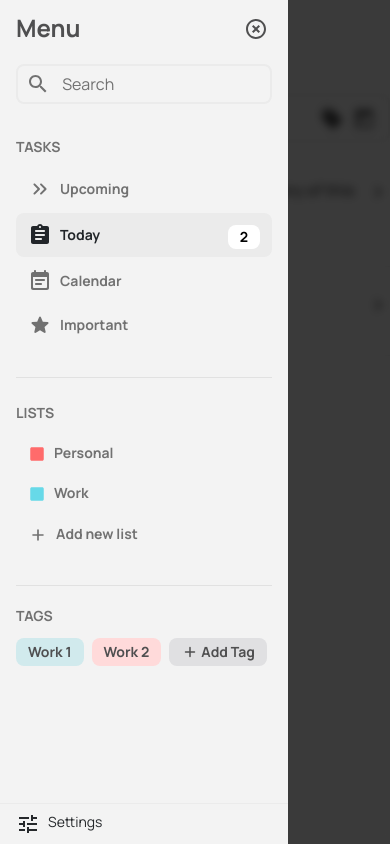
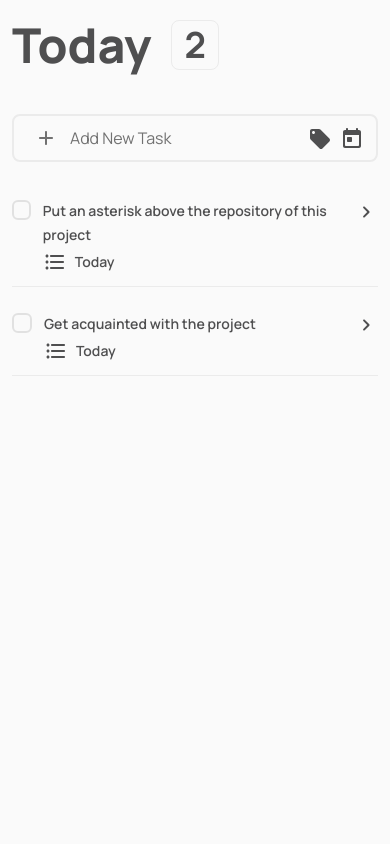
Before and after one commit to Zaccal/ToDo-App, a React (Vite) app: page /application in a window 390 px wide. Built offline with nearby package versions, Linux system fonts and the light colour scheme.

Commit message:
fixed bug with chip ui

```diff
--- a/src/UI/Chip/Chip.tsx
+++ b/src/UI/Chip/Chip.tsx
@@ -1,5 +1,6 @@
 import CloseIcon from "@mui/icons-material/Close";
 import { darkenColor } from "../../utils/utils";
+import { useLocalStorageContext } from "../../Providers/LocalStorageProvider/LocalStorageProvider";
 
 interface IChip {
     name: string;
@@ -11,8 +12,8 @@ interface IChip {
 }
 
 const Chip = ({name, color, onRemoveButton, className, onClick, closeButton = true}: IChip) => {
-    const isDarkMode = document.querySelector('body')?.className === 'dark' ? true : false
-
+    const {settingsStore} = useLocalStorageContext()
+    const isDarkMode = settingsStore.theme === 'dark' ? true : false
 
     return (
         <div
--- a/src/UI/TaskDetails/TaskDetails.tsx
+++ b/src/UI/TaskDetails/TaskDetails.tsx
@@ -15,18 +15,16 @@ const TaskDetails = ({date, subtasksCount, fromList, defualtListColor, className
 
     return (
         <div
-            className={`${classes.taskDetails} ${
-                className || ""
-            } flex justify-between items-center h-5`}
+            className={`${classes.taskDetails} flex ${className || ''} justify-between items-center h-5`}
         >
             {date && (
-                <div className="dark:text-white flex items-center text-sm px-3">
+                <div className="mt-[4px] dark:text-white flex items-center text-sm px-3">
                     <EventBusyRoundedIcon className="dark:text-gray-500" />
                     <span className="ml-2">{date}</span>
                 </div>
             )}
             {subtasksCount > 0 ? (
-                <div className="dark:text-white flex items-center text-sm px-3">
+                <div className="dark:text-white mt-[4px] flex items-center text-sm px-3">
                     <div className="bg-mute px-3 py-[1px] dark:bg-gray-500 rounded-lg">
                         {subtasksCount}
                     </div>
@@ -34,7 +32,7 @@ const TaskDetails = ({date, subtasksCount, fromList, defualtListColor, className
                 </div>
             ) : undefined}
             {fromList ? (
-                <div className="dark:text-white flex items-center text-sm px-3 mt-0">
+                <div className="dark:text-white mt-[4px] flex items-center text-sm px-3">
                     {defualtListColor ? (
                         <div
                             style={{ backgroundColor: defualtListColor }}
--- a/src/components/Task/Task.tsx
+++ b/src/components/Task/Task.tsx
@@ -16,16 +16,12 @@ const Task = ({name, date, fromList, isDone, subtasksCount, id, setIsDone}: ITas
     return (
         <div className="flex justify-between items-start py-4 text-md font-md border-b-[1px] border-mute">
             <div className="flex items-start">
-                <Checkbox
-                    className="mr-3 mt-1"
-                    checked={isDone}
-                    setCheck={setIsDone}
-                />
-                <div className="flex flex-col justify-start items-start">
+                <Checkbox className="mt-[6px]" checked={isDone} setCheck={setIsDone} />
+                <div className="flex pl-3 flex-col justify-start items-start">
                   <div className={`CheckboxText ${isDone ? "CheckboxChekedText" : ""}`}>
-                    <span className="block">{name}</span>
+                    <span className="text-sm md:text-[15px]">{name}</span>
                   </div>
-                  <TaskDetails className="mt-[7px]" date={date} subtasksCount={subtasksCount} fromList={fromList} />
+                  <TaskDetails className="mt-3 md:mt-[7px]" date={date} subtasksCount={subtasksCount} fromList={fromList} />
                 </div>
             </div>
             <div className="cursor-pointer">
--- a/src/index.css
+++ b/src/index.css
@@ -73,7 +73,7 @@
     }
 
     .Checkbox {
-        @apply  w-5 h-5 transition-all flex justify-center items-center cursor-pointer rounded-md border-2 border-muteDark;
+        @apply w-5 h-5 transition-all flex justify-center items-center cursor-pointer rounded-md border-2 border-muteDark;
     }
 
     .CheckboxText {
--- a/src/modules/Clipboard/Clipboard.tsx
+++ b/src/modules/Clipboard/Clipboard.tsx
@@ -4,7 +4,7 @@ import TasksListRender from "../../components/TasksListRender/TasksListRender";
 
 const Clipboard = () => {
   return (
-    <div>
+    <div className="px-3 py-5 lg:px-0 lg:py-0">
       <ClipboardListTitle className="mb-11"/>
       <AddNewTaskInput />
       <TasksListRender />
--- a/src/modules/Sidebar/Sidebar.tsx
+++ b/src/modules/Sidebar/Sidebar.tsx
@@ -36,7 +36,7 @@ const Sidebar = () => {
     }
 
     return (
-        <BarContainer isOpen={true} isMobileMode={isScreenMd} title="Menu">
+        <BarContainer isOpen={false} isMobileMode={isScreenMd} title="Menu">
             <div className="h-[85vh] relative overflow-y-scroll">
                 <Input
                     ref={inputSearchRef}
```
